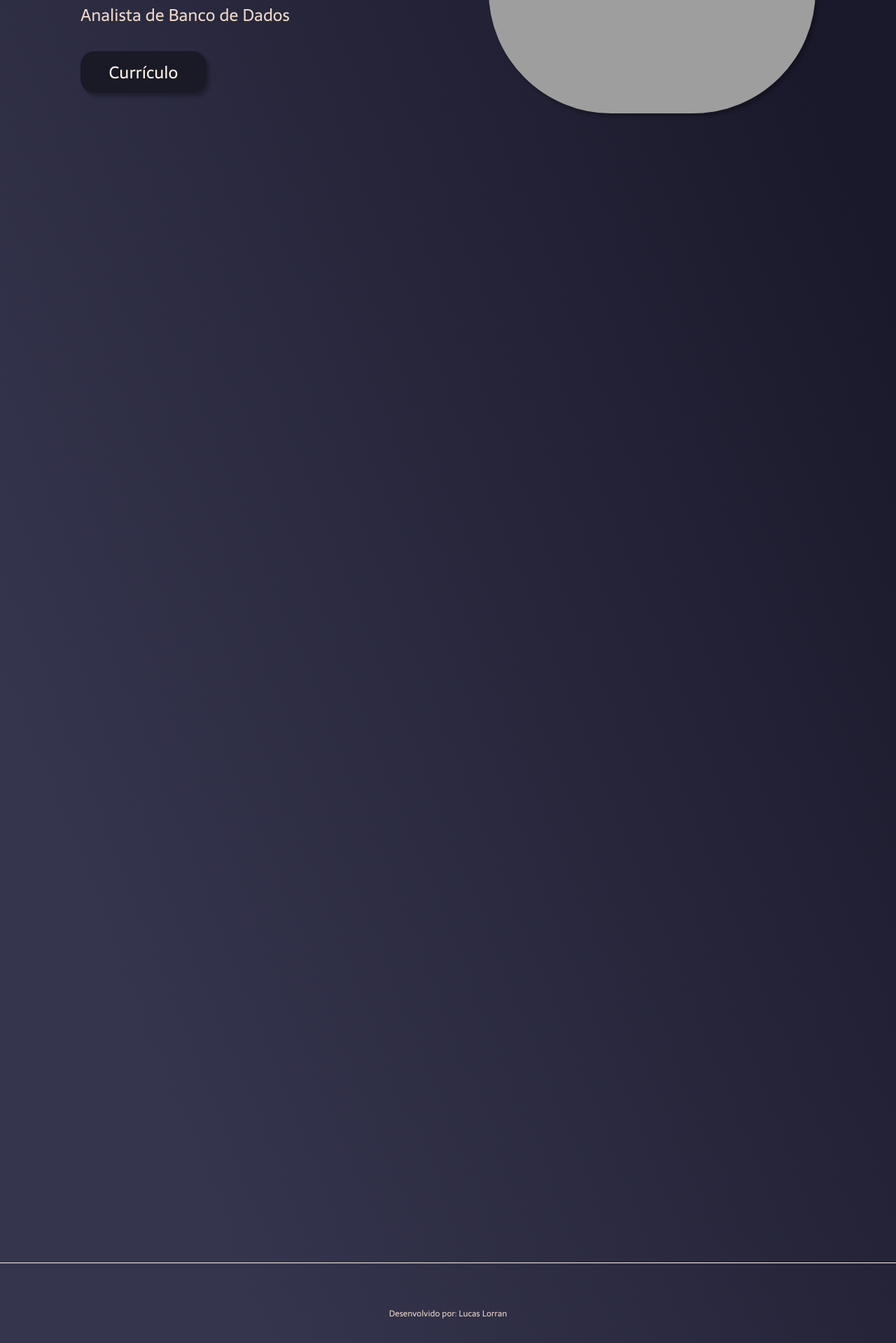
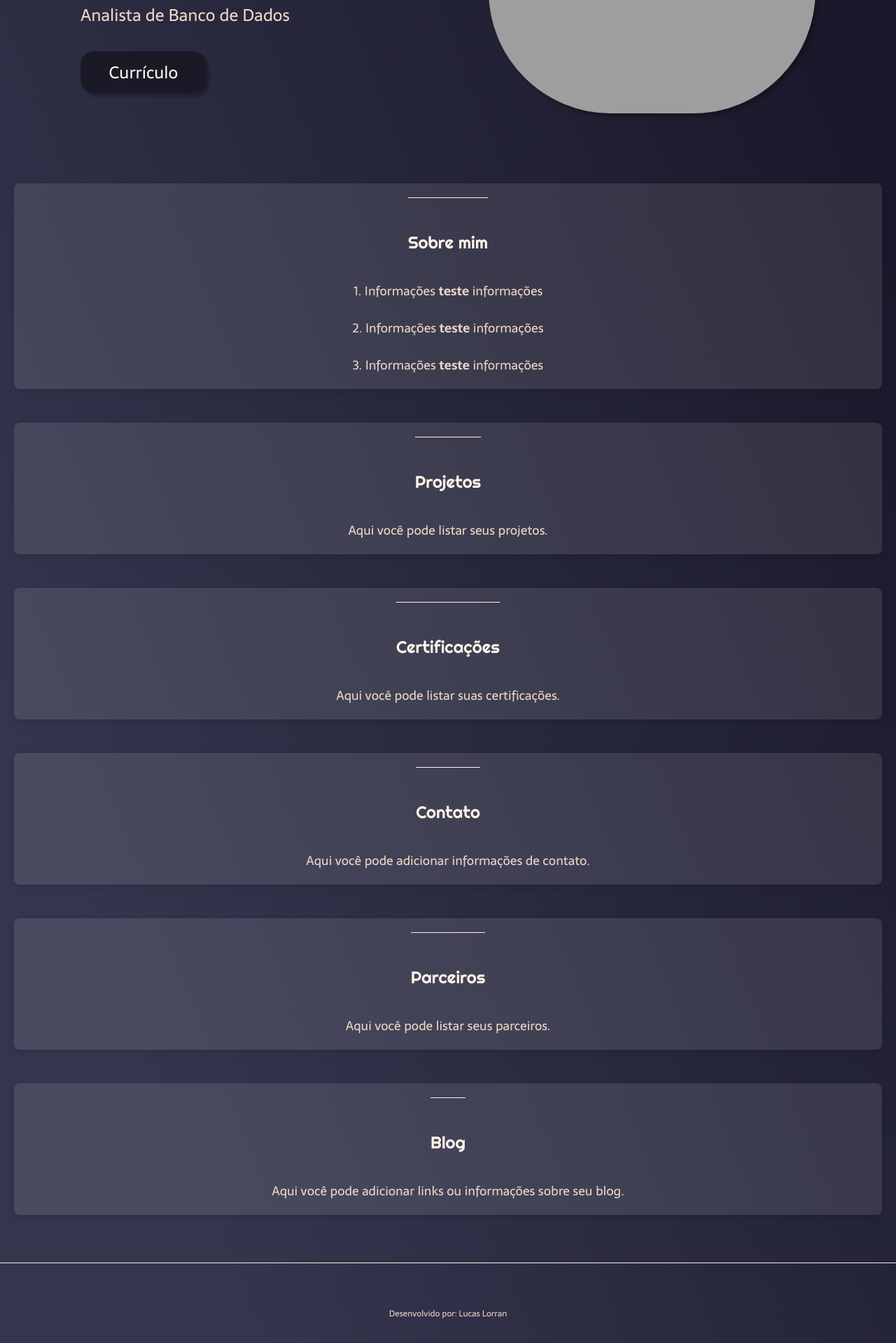
Before and after one commit to LucasLorran22/Projeto_Portfolio_Web, a PHP site: page / in a window 1280 px wide. Shown: the part 383-2302 px from the top of the page at 70% size. Run offline with PHP 8.4, Linux system fonts and the light colour scheme; grey boxes are pictures that could not be loaded.

Commit message:
fix: Update style.css
Corrige estilização das seções

```diff
--- a/css/style.css
+++ b/css/style.css
@@ -150,19 +150,18 @@ body {
     text-align: center; /* Centralizar texto */
 }
 
-
-/* Adicione as seguintes regras ao seu CSS existente */
-
+/*
 .conteudo-secundario {
-    opacity: 0; /* Começa invisível */
-    transform: translateY(20px); /* Move para baixo */
-    transition: opacity 0.5s ease, transform 0.5s ease; /* Transição suave */
+    opacity: 0;
+    transform: translateY(20px);
+    transition: opacity 0.5s ease, transform 0.5s ease;
 }
 
 .conteudo-secundario.visivel {
-    opacity: 1; /* Torna visível */
-    transform: translateY(0); /* Retorna à posição original */
+    opacity: 1;
+    transform: translateY(0);
 }
+*/
 
 .blog-titulo {
     text-align: center;
```
